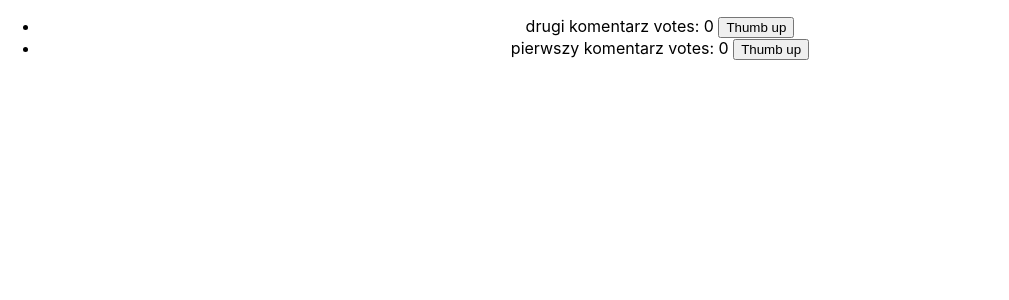
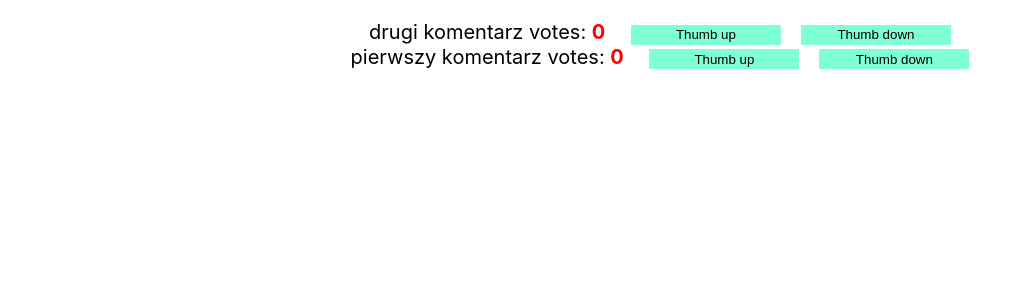
Before and after one commit to endriu17/ThumbDown_Up_react-redux, a React (Create React App) app: page / in a window 1280 px wide. Shown: the top 300 px of the page, without its empty margins (0-1009 px from the left). Built offline with nearby package versions, Linux system fonts and the light colour scheme.

Commit message:
add thumb down function

```diff
--- a/src/App.css
+++ b/src/App.css
@@ -2,31 +2,20 @@
   text-align: center;
 }
 
-.App-logo {
-  animation: App-logo-spin infinite 20s linear;
-  height: 40vmin;
+.Lista {
+  list-style-type: none;
+  font-size: 20px;
 }
 
-.App-header {
-  background-color: #282c34;
-  min-height: 100vh;
-  display: flex;
-  flex-direction: column;
-  align-items: center;
-  justify-content: center;
-  font-size: calc(10px + 2vmin);
-  color: white;
+.Button {
+  border: none;
+  height: 20px;
+  width: 150px;
+  background-color: aquamarine;
+  margin-left: 20px;
 }
 
-.App-link {
-  color: #61dafb;
+.Count {
+  font-weight: bold;
+  color: red;
 }
-
-@keyframes App-logo-spin {
-  from {
-    transform: rotate(0deg);
-  }
-  to {
-    transform: rotate(360deg);
-  }
-}
--- a/src/Comment.js
+++ b/src/Comment.js
@@ -1,8 +1,8 @@
 import React from 'react';
 
-const Comment = ({text, votes, id, thumbUpComment}) =>
-  <li>
-    {text} <span>votes: {votes}</span> <button onClick={() => thumbUpComment(id)}>Thumb up</button>
+const Comment = ({text, votes, id, thumbUpComment, thumbDownComment}) =>
+  <li className="Comments">
+    {text} <span>votes: <span className="Count">{votes}</span></span> <button className="Button" onClick={() => thumbUpComment(id)}>Thumb up</button><button className="Button" onClick={() => thumbDownComment(id)}>Thumb down</button>
   </li>;
 
 export default Comment;
--- a/src/CommentContainer.js
+++ b/src/CommentContainer.js
@@ -1,9 +1,10 @@
 import {connect} from 'react-redux';
 import Comment from './Comment';
-import {thumbUpComment} from './actions'
+import {thumbUpComment, thumbDownComment} from './actions'
 
 const mapDispatchToProps = dispatch => ({
-  thumbUpComment: (id) => dispatch(thumbUpComment(id))
+  thumbUpComment: (id) => dispatch(thumbUpComment(id)),
+  thumbDownComment: (id) => dispatch(thumbDownComment(id))
 });
 
 export default connect(null, mapDispatchToProps)(Comment);
--- a/src/CommentsList.js
+++ b/src/CommentsList.js
@@ -2,6 +2,6 @@ import React from 'react';
 import Comment from './CommentContainer';
 
 
-const CommentsList = ({comments}) => <ul>{comments.map(comment => <Comment key={comment.id} {...comment}/>)}</ul>;
+const CommentsList = ({comments}) => <ul className="Lista">{comments.map(comment => <Comment key={comment.id} {...comment}/>)}</ul>;
 
 export default CommentsList;
--- a/src/actions.js
+++ b/src/actions.js
@@ -1,19 +1,91 @@
+// import uuid from 'uuid';
+// export const ADD_COMMENT = 'ADD_COMMENT';
+// export const THUMB_UP_COMMENT = 'THUMB_UP_COMMENT'
+
+// export function addComment(text) {
+//   return {
+//     type: ADD_COMMENT,
+//     id: uuid.v4(),
+//     text: text
+//   }
+// }
+
+
+// export function thumbUpComment(commentId) {
+//   return {
+//     type: THUMB_UP_COMMENT,
+//     id: commentId
+//   }
+// }
+
 import uuid from 'uuid';
+
 export const ADD_COMMENT = 'ADD_COMMENT';
-export const THUMB_UP_COMMENT = 'THUMB_UP_COMMENT'
+
+export const REMOVE_COMMENT = 'REMOVE_COMMENT';
+
+export const EDIT_COMMENT = 'EDIT_COMMENT';
+
+export const THUMB_UP_COMMENT = 'THUMB_UP_COMMENT';
+
+export const THUMB_DOWN_COMMENT = 'THUMB_DOWN_COMMENT'
+
 
 export function addComment(text) {
   return {
     type: ADD_COMMENT,
-    id: uuid.v4(),
-    text: text
+    text: text,
+    id: uuid.v4()
+  }
+}
+
+export function removeComment(id) {
+  return {
+    type: REMOVE_COMMENT,
+    id: id
+  }
+}
+
+export function editComment(id, text) {
+  return {
+    type: EDIT_COMMENT,
+    text: text,
+    id: id
+  }
+}
+
+export function thumbUpComment(id) {
+    return {
+      type: THUMB_UP_COMMENT,
+      id: id
+    }
+  }
+
+export function thumbDownComment(id) {
+  return {
+    type: THUMB_DOWN_COMMENT,
+    id: id
   }
 }
 
 
-export function thumbUpComment(commentId) {
-  return {
-    type: THUMB_UP_COMMENT,
-    id: commentId
-  }
-}
+// dispatch(addComment('new comment!'));
+// dispatch(addComment('next new comment!'));
+
+
+// const boundAddComment = text => dispatch(addComment(text));
+
+// boundAddComment('new comment!');
+// boundAddComment('next new comment!');
+
+// const boundRemoveComment = id => dispatch(removeComment(id));
+// boundRemoveComment(10);
+
+// const boundEditComment = (id, text) => dispatch(editComment(id, text));
+// boundEditComment(10, 'this is edited comment');
+
+// const boundThumbUpComment = value => disptach(thumbUpComment(value));
+// boundThumbUpComment(+1);
+
+// const boundThumbDownComment = value => disptach(thumbDownComment(value));
+// boundThumbDownComment(-1);
--- a/src/comments.js
+++ b/src/comments.js
@@ -1,6 +1,7 @@
 import {
     ADD_COMMENT,
-    THUMB_UP_COMMENT
+    THUMB_UP_COMMENT,
+    THUMB_DOWN_COMMENT,
 } from './actions.js';
 
 export default function comments(state = [], action) {
@@ -19,6 +20,13 @@ export default function comments(state = [], action) {
                 }
             return comment;
             });
+        case THUMB_DOWN_COMMENT:
+            return state.map(comment => {
+                if(comment.id === action.id) {
+                return {...comment, votes: comment.votes - 1}
+                }
+            return comment;
+            });
         default:
             return state;
     }
```
